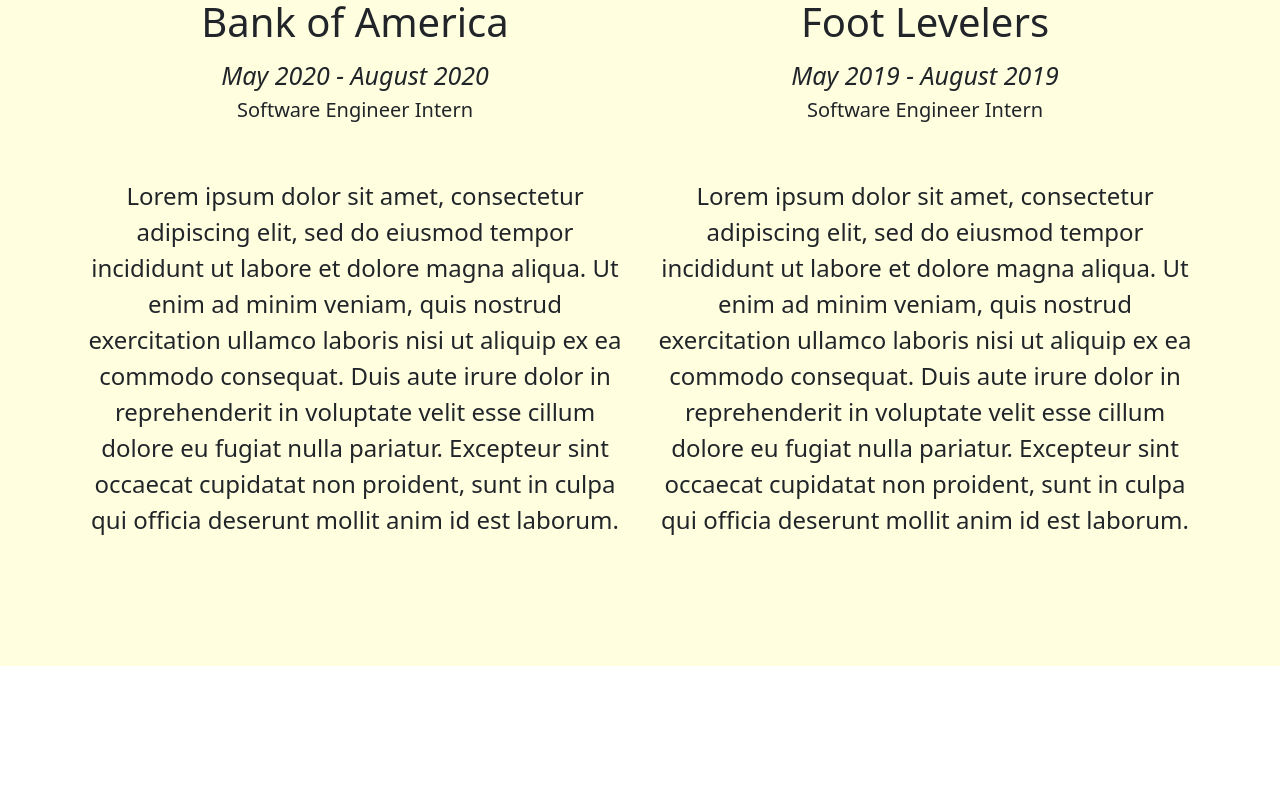
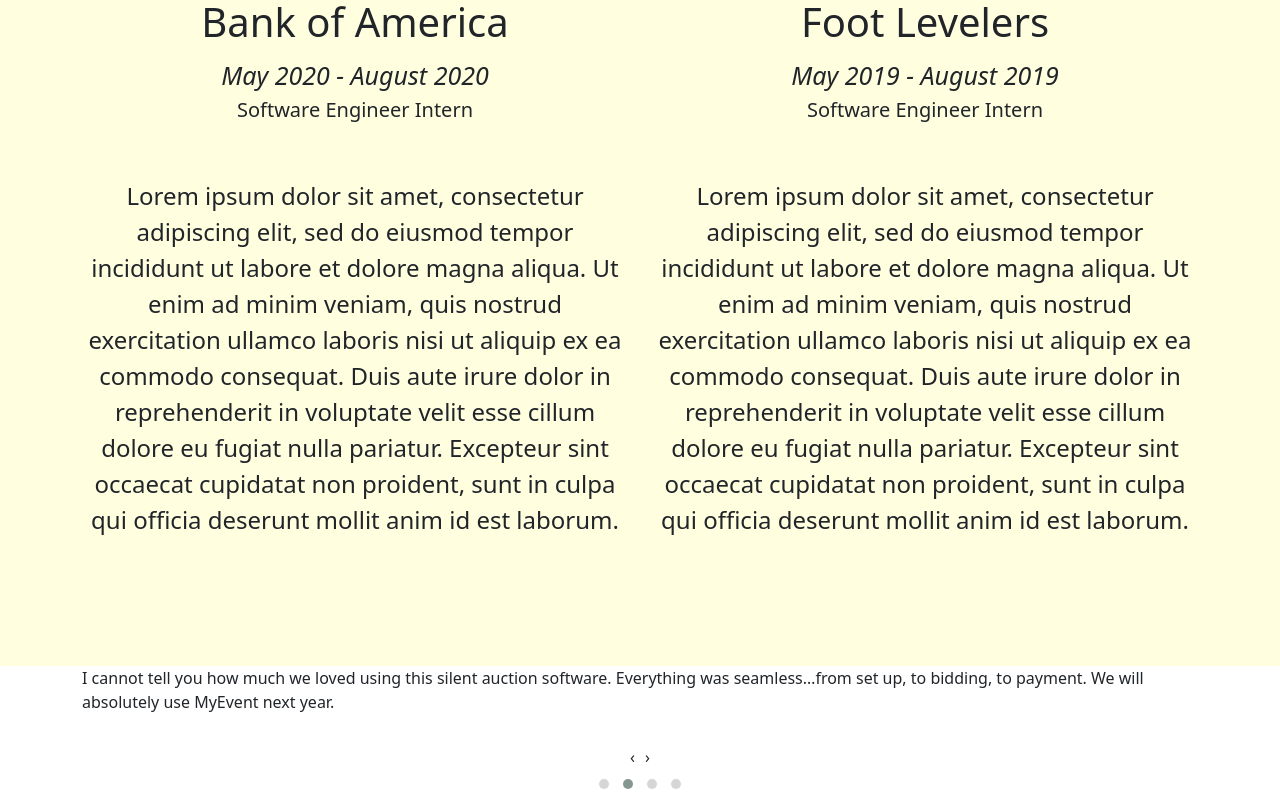
Before and after one commit to ArjunBhalodia98/PersonalWebsite, a React (Create React App) app: page / in a window 1280 px wide. Shown: the part 3858-4658 px from the top of the page. Before the commit the page ends 4524 px from the top, so only its background shows below. Built offline with nearby package versions, Linux system fonts and the light colour scheme.

Commit message:
added carousel

```diff
--- a/package.json
+++ b/package.json
@@ -7,9 +7,11 @@
     "@testing-library/react": "^12.1.4",
     "@testing-library/user-event": "^13.5.0",
     "bootstrap": "^5.1.3",
+    "owl.carousel": "^2.3.4",
     "react": "^18.0.0",
     "react-bootstrap": "^2.4.0",
     "react-dom": "^18.0.0",
+    "react-owl-carousel": "^2.3.3",
     "react-scripts": "5.0.0",
     "react-typed": "^1.2.0",
     "styled-components": "^5.3.5",
--- a/public/index.html
+++ b/public/index.html
@@ -28,6 +28,7 @@
       Learn how to configure a non-root public URL by running `npm run build`.
     -->
     <title>Arjun Bhalodia</title>
+    <script src="https://code.jquery.com/jquery-3.6.0.slim.js" integrity="sha256-HwWONEZrpuoh951cQD1ov2HUK5zA5DwJ1DNUXaM6FsY=" crossorigin="anonymous"></script>
   </head>
   <body>
     <noscript>You need to enable JavaScript to run this app.</noscript>
--- a/src/App.js
+++ b/src/App.js
@@ -2,6 +2,7 @@
 import TopPart from "./Components/TopPart";
 import MyJourney from "./Components/MyJourney";
 import Work from "./Components/Work";
+import Testimonials from "./Components/Testimonials";
 
 function App() {
   return (
@@ -9,6 +10,7 @@
         <TopPart/>
         <MyJourney/>
         <Work/>
+        <Testimonials/>
     </div>
   );
 }
--- /dev/null
+++ b/src/Components/Testimonials.js
@@ -0,0 +1,59 @@
+import React from "react";
+import "./Testimonials.css";
+import OwlCarousel from "react-owl-carousel";
+import 'owl.carousel/dist/assets/owl.carousel.min.css'
+import 'owl.carousel/dist/assets/owl.theme.default.min.css'
+import {Col, Container, Row} from "react-bootstrap";
+
+
+export default function Testimonials(){
+    const testimonial = [
+        {
+            content:
+                "Over all though it was a great experience and we have had lots of great feedback. We already started promoting our next event and I have been approached by 4 other companies who want to know more about it as they want to use it for their own events.",
+            author: "Sarah M., Director of Events"
+        },
+        {
+            content:
+                "I cannot tell you how much we loved using this silent auction software. Everything was seamless…from set up, to bidding, to payment. We will absolutely use MyEvent next year.",
+            author: "Sarah M., CCHS Foundation"
+        },
+        {
+            content:
+                "I tried MyEvent instead of typical paper raffle tickets. The system was easy to set up online and people who couldn't attend the event were still able to enter the raffle, which was HUGE bump in revenue.",
+            author: "Alexander B., Pan-Mass Challenge"
+        },
+        {
+            content:
+                "MyEvent is a great way to bring in money for your Fund A Need. The 24/7 tech support allows you to feel confident, and the platform makes your Fund a Need so much easier to run. Well definitely be using MyEvent again.",
+            author: "Amy C., One Less Orphan Fund"
+        }
+    ];
+
+    return (
+        <div>
+            <OwlCarousel
+                className="owl-theme"
+                items="1"
+                autoplay={true}
+                center={true}
+                nav
+                dots
+                loop>
+                {testimonial.map((c, index) => {
+                    return (
+                        <div className="item">
+                            <Container>
+                                <Row className="justify-content-center">
+                                    <Col>
+                                        <p>{c.content}</p>
+                                    </Col>
+                                </Row>
+                            </Container>
+                        </div>
+                    );
+                })}
+            </OwlCarousel>
+        </div>
+    );
+}
```
Also changed, not shown: src/Components/Testimonials.css (added), 1 other file (tests, documents, lock files or other folders).
